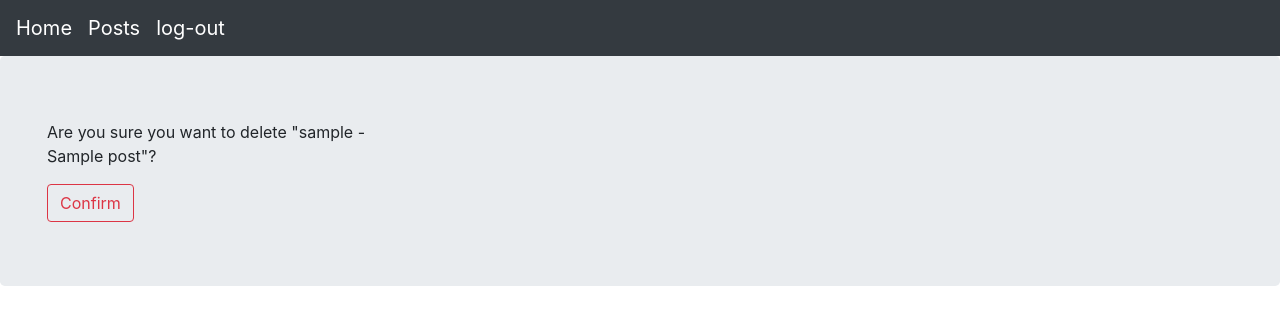
After one commit to Shayan-9248/social_web, a Django app: page /post-delete/1/ in a window 1280 px wide. The commit adds this page. Shown: the top 325 px of the page. Run offline with Django 3.2, Linux system fonts and the light colour scheme; a user stored in the database is signed in; tables that the repository leaves empty hold one stand-in row (values such as "Sample post"); some libraries are stand-ins or nearby versions.

Commit message:
Delete Post

```diff
--- a/accounts/views.py
+++ b/accounts/views.py
@@ -15,6 +15,8 @@ class SignIn(View):
     form_class = SignInForm
 
     def get(self, request):
+        if request.user.is_authenticated:
+            return redirect('/')
         form = self.form_class()
         return render(request, self.template_name, {'form': form})
 
--- a/core/templates/base/navbar.html
+++ b/core/templates/base/navbar.html
@@ -1,4 +1,9 @@
 <nav class="navbar navbar-expand-lg navbar-dark bg-dark">
     <a class="navbar-brand" href="/">Home</a>
     <a class="navbar-brand" href="{% url 'post:list' %}">Posts</a>
+    {% if request.user.is_authenticated %}
+      <a class="navbar-brand" href="{% url 'account:log-out' %}">log-out</a>
+    {% else %}
+      <a class="navbar-brand" href="{% url 'account:sign-in' %}">sign-in</a>
+    {% endif %}
   </nav>
--- a/post/mixins.py
+++ b/post/mixins.py
@@ -13,7 +13,7 @@ class FormValidMixin():
 class UserAccessMixin():
     def dispatch(self, request, pk, *args, **kwargs):
         post = get_object_or_404(Post, pk=pk)
-        if request.user == post.user:
+        if request.user == post.user or request.user.is_superuser:
             return super().dispatch(request, *args, **kwargs)
         else:
             raise Http404('You are not the owner of this post')
--- /dev/null
+++ b/post/templates/post/delete.html
@@ -0,0 +1,14 @@
+{% extends 'base/base.html' %}
+{% load crispy_forms_tags %}
+
+{% block title %} Delete {{ post.title }} {% endblock %}
+
+
+{% block content %}
+    <div class="col-4">
+        <form method="post">{% csrf_token %}
+            <p>Are you sure you want to delete "{{ object }}"?</p>
+            <input type="submit" value="Confirm" class="btn btn-outline-danger">
+        </form>
+    </div>
+{% endblock %}
--- a/post/templates/post/detail.html
+++ b/post/templates/post/detail.html
@@ -6,6 +6,7 @@
 {% block content %}
     {% if request.user == post.user %}
         <a href="{% url 'post:update' post.pk %}" class="btn btn-outline-primary btn-sm">Update</a>
+        <a href="{% url 'post:delete' post.pk %}" class="btn btn-outline-warning btn-sm">Delete</a>
     {% endif %}
     <h4 style="text-align: center;">{{ post.user|capfirst }} - {{ post.created|date }}</h4>
     <p style="text-align: center;"><a>{{ post.title }}</a></p>
--- a/post/urls.py
+++ b/post/urls.py
@@ -12,4 +12,5 @@ urlpatterns = [
     path('post-dislike/<int:pk>/', views.post_dislike, name='dislike'),
     path('post-create/', views.PostCreate.as_view(), name='create'),
     path('post-update/<int:pk>/', views.UpdatePost.as_view(), name='update'),
+    path('post-delete/<int:pk>/', views.DeletePost.as_view(), name='delete'),
 ]
--- a/post/views.py
+++ b/post/views.py
@@ -86,3 +86,11 @@ class UpdatePost(FormValidMixin, UserAccessMixin, LoginRequiredMixin, SuccessMes
     fields = ('title', 'description', 'image')
     success_url = reverse_lazy('post:list')
     success_message = 'Post updated successfully'
+
+
+class DeletePost(UserAccessMixin, LoginRequiredMixin, SuccessMessageMixin, DeleteView):
+    template_name = 'post/delete.html'
+    ogin_url = 'account:sign-in'
+    model = Post
+    success_url = reverse_lazy('post:list')
+    success_message = 'Post deleted successfully'
```
